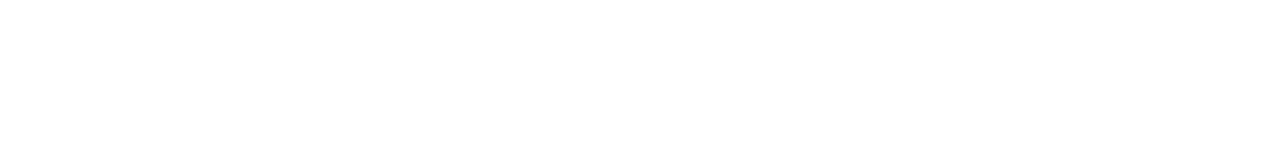
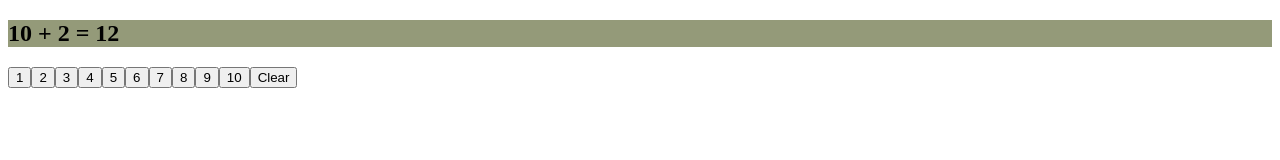
Before and after one commit to jkk290/calculator, a plain HTML site: page index.html in a window 1280 px wide. Drawn offline with Linux system fonts and the light colour scheme.

Commit message:
Create display, number buttons, and clear button

```diff
--- a/index.html
+++ b/index.html
@@ -7,6 +7,14 @@
     <link rel="stylesheet" href="styles.css">
 </head>
 <body>
+    <div id="calculator">
+        <div id="display">
+
+        </div>
+        <div id="buttons">
+
+        </div>
+    </div>
 
     <script src="scripts.js"></script>
 </body>
--- a/scripts.js
+++ b/scripts.js
@@ -11,11 +11,39 @@ let multiplication = (num1, num2) => num1 * num2;
 let division = (num1, num2) => num1 / num2;
 
 // Create 3 variables to store each part of the operation(number, operator, another number)
+let numA = 0;
+let numB = 0;
+let operator;
 
 // Create buttons representing each digit and operator(including =)
+const buttons = document.querySelector('#buttons');
+
+for (let i = 1; i <= 10; i++) {
+  const numButton = document.createElement('button');
+  numButton.textContent = i;
+  buttons.append(numButton);
+}
 
 // Create calculator display
+const display = document.querySelector('#display');
+const displayScreen = document.createElement('h2');
+displayScreen.style.backgroundColor = '#949a79';
+displayScreen.textContent = '10 + 2 = 12';
+display.prepend(displayScreen);
 
 // Create clear display button
+const clearButton = document.createElement('button');
+clearButton.textContent = 'Clear';
+
+function clearDisplay() {
+  displayScreen.textContent = '';
+};
+
+clearButton.addEventListener('click', clearDisplay);
+
+buttons.append(clearButton);
+
+
+
 
 // Create function that populates the display with clicked on digit buttons
```
